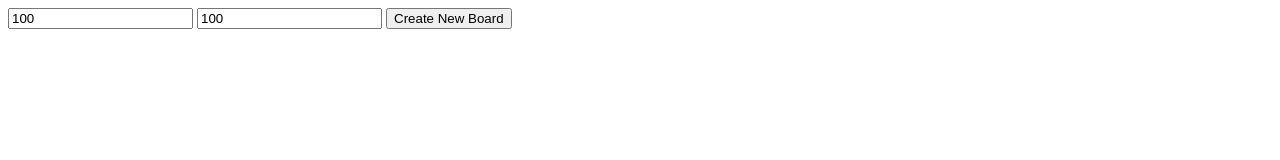
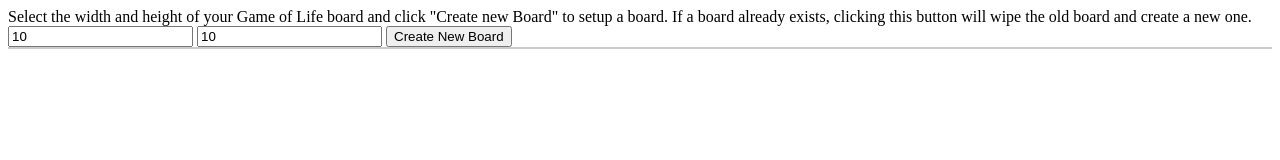
Before and after one commit to Irrelon/gameOfLife, a plain HTML site: page index.html in a window 1280 px wide. Drawn offline with Linux system fonts and the light colour scheme.

Commit message:
Added stylesheet, added description

```diff
--- a/index.html
+++ b/index.html
@@ -1,17 +1,23 @@
 <html>
 <head>
 	<title>Irrelon Game of Life Simulation</title>
+	<link rel="stylesheet" href="css/app.css" />
 </head>
 <body>
 	<!-- Application controls -->
 	<section id="appControls">
-		<input title="Board Width" type="number" id="boardWidth" value="100" />
-		<input title="Board Height" type="number" id="boardHeight" value="100" />
+		<div>
+			Select the width and height of your Game of Life board and click "Create new Board" to
+			setup a board. If a board already exists, clicking this button will wipe the old board
+			and create a new one.
+		</div>
+		<input title="Board Width" type="number" id="boardWidth" value="10" />
+		<input title="Board Height" type="number" id="boardHeight" value="10" />
 		<button type="button" id="createBoard">Create New Board</button>
 	</section>
 
 	<!-- The element to use as our render target -->
-	<div id="mainBoard"></div>
+	<div id="mainBoard" class="board"></div>
 
 	<!-- The main application script -->
 	<script src="index.js"></script>
```
